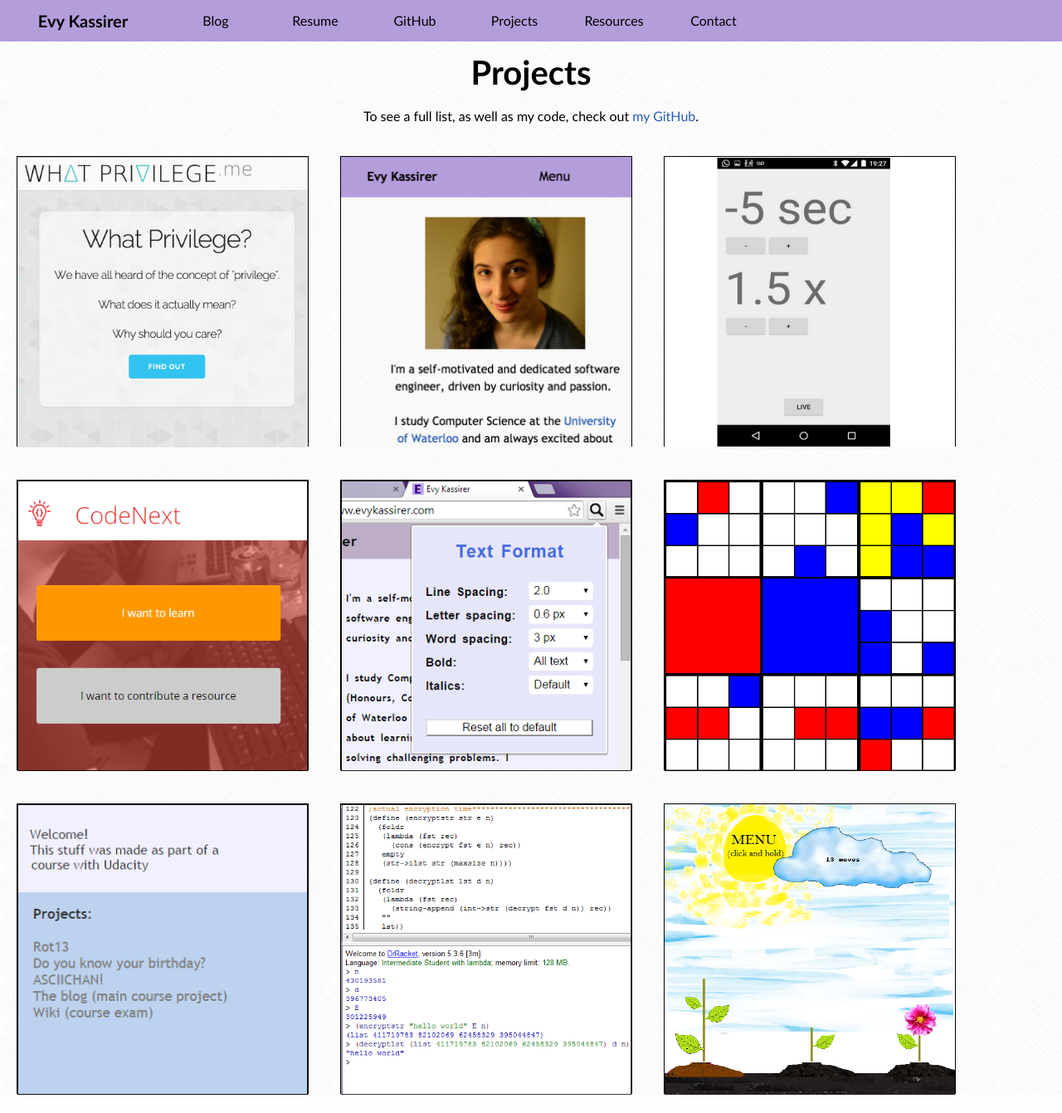
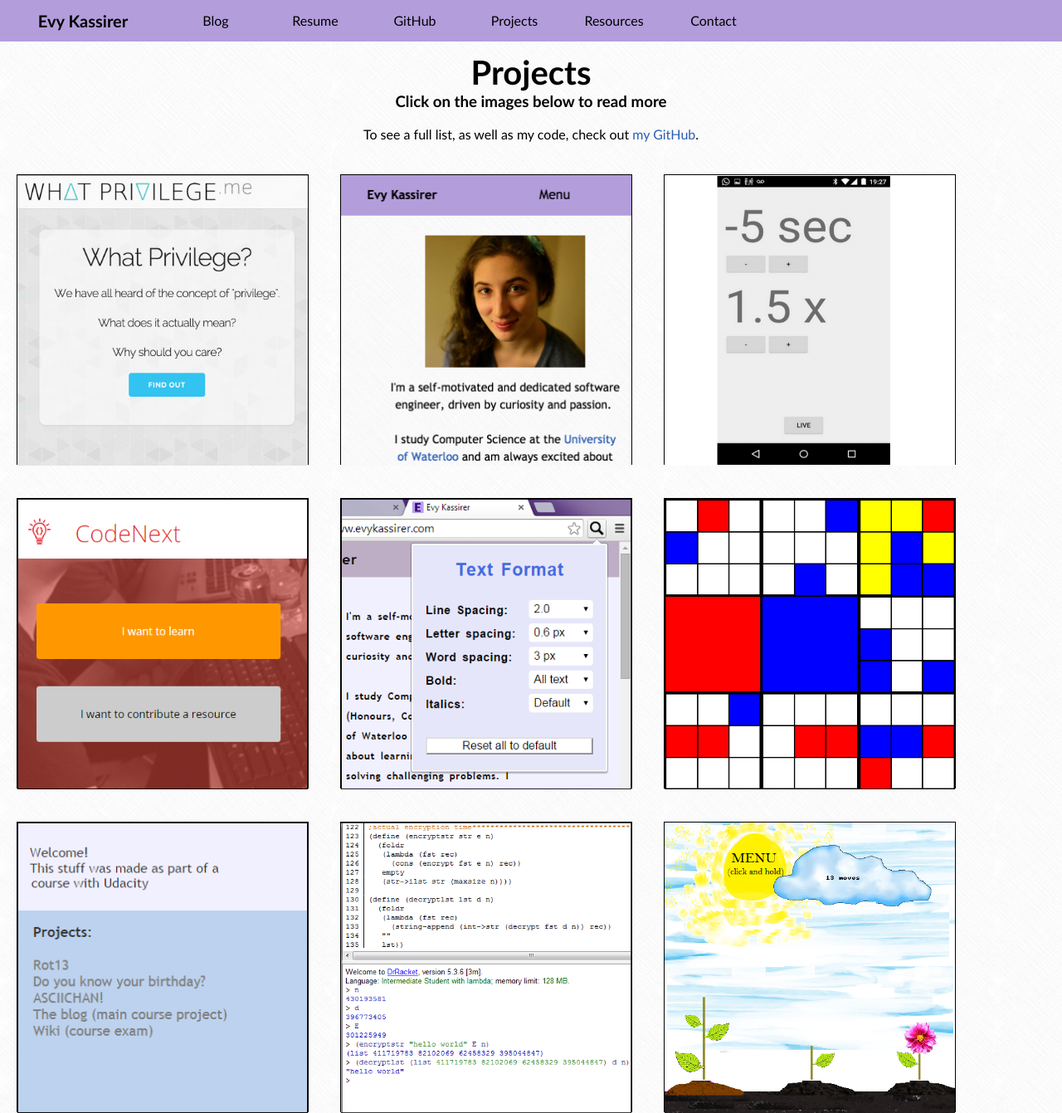
Before and after one commit to evykassirer/personal_website, a Python web app: template templates/projects.html in a window 1280 px wide. Shown: the whole page at 83% size. Before the commit the page ends 1319 px from the top, so only its background shows below. Run offline with Jinja, Linux system fonts and the light colour scheme; the template is opened without the code that fills it, so the values that code supplies are empty.

Commit message:
updated description so people know to click on projects

```diff
--- a/stylesheets/projects.css
+++ b/stylesheets/projects.css
@@ -3,7 +3,7 @@ h2 {
 	font-size: 40px;
 }
 
-p {
+h3, p {
 	text-align: center;
 }
 
--- a/templates/projects.html
+++ b/templates/projects.html
@@ -5,6 +5,7 @@
 {% endblock %}
 {% block body %}
 			<h2>Projects</h2>
+			<h3>Click on the images below to read more</h3>
 			<br>
 			<p> To see a full list, as well as my code, check out <a class="link" href=http://github.com/evykassirer>my GitHub</a>.</p>
 			<br>
```
